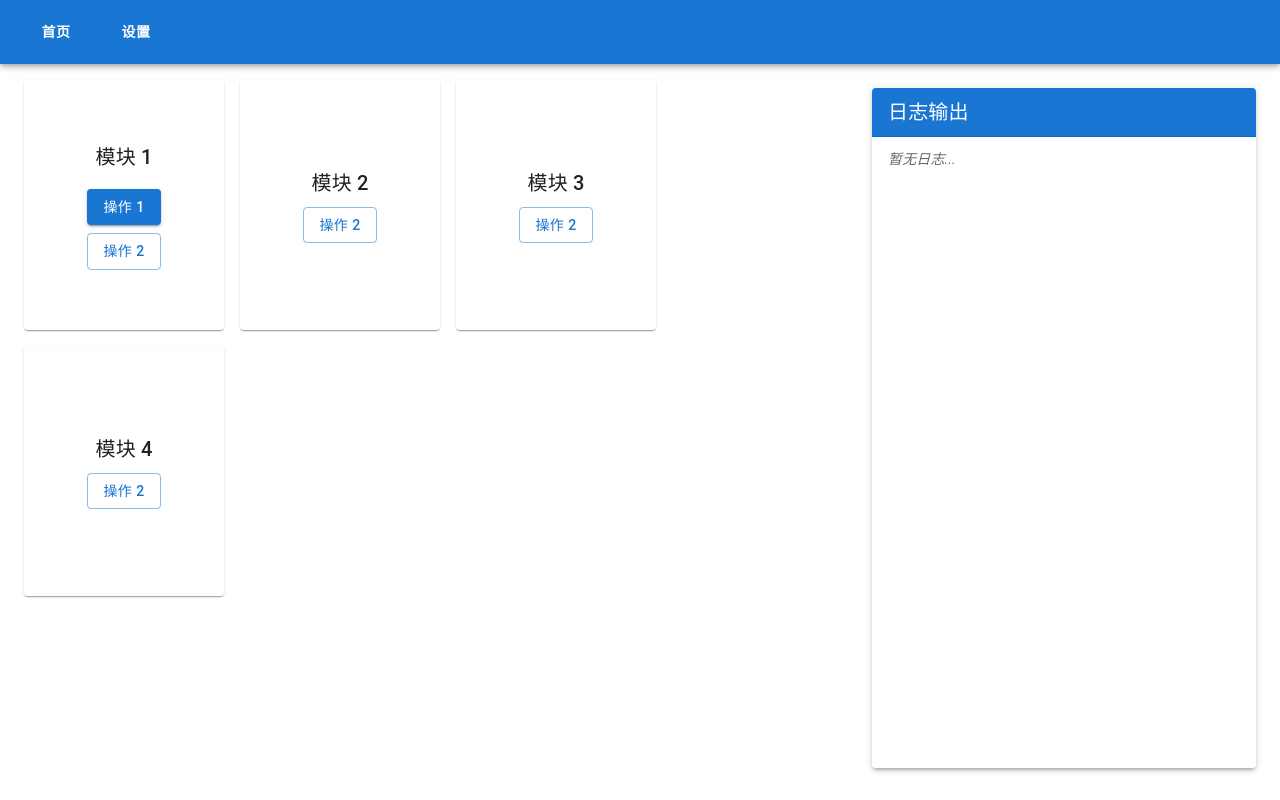
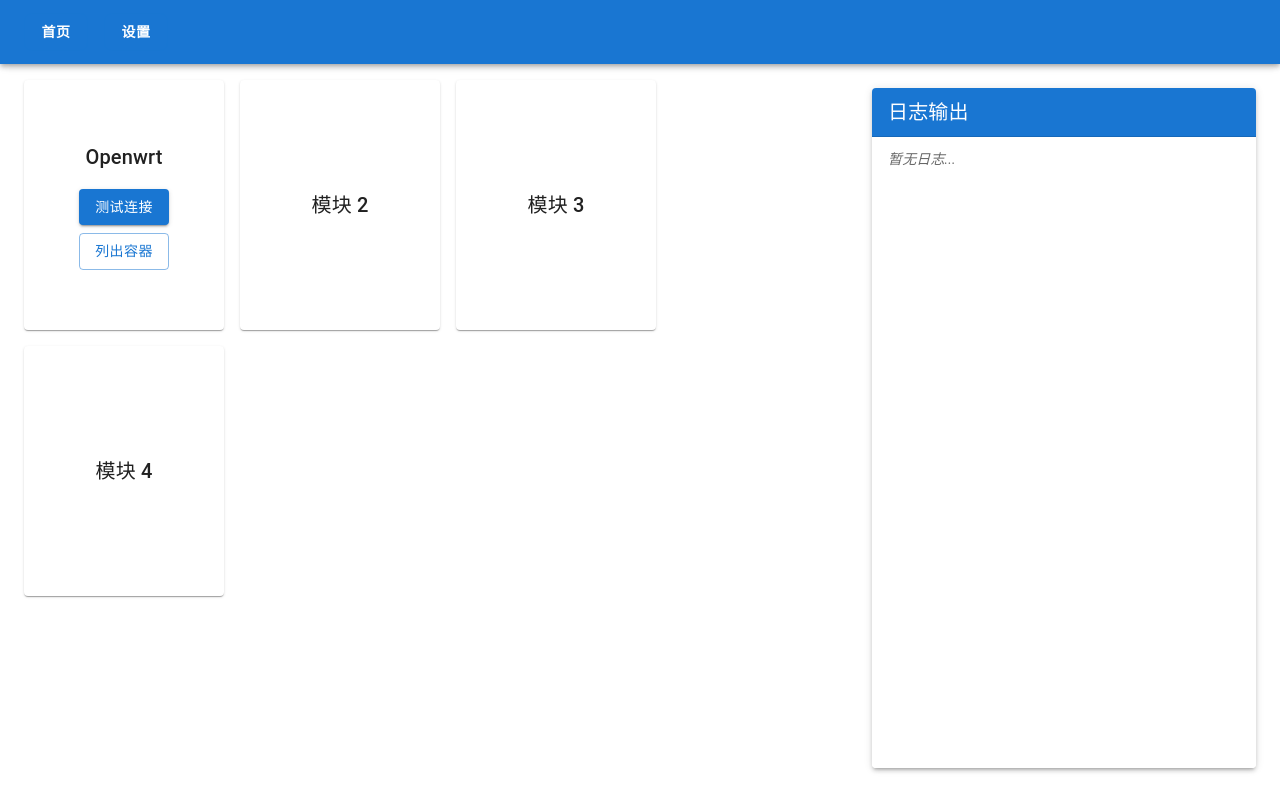
Before and after one commit to v2vv/linux-ops-script, a React (Vite) app in the folder frontend/: page / in a window 1280 px wide. Built offline with nearby package versions, Linux system fonts and the light colour scheme; some icons are missing.

Commit message:
增加 Openwrt 模块

```diff
--- a/frontend/src/components/Mui.jsx
+++ b/frontend/src/components/Mui.jsx
@@ -203,7 +203,7 @@ export default function SidebarLayout() {
       return (
         <Box sx={{ pr: "33%" }}>
           <Grid container spacing={2}>
-            {["模块 1", "模块 2", "模块 3", "模块 4"].map((module, index) => (
+            {["Openwrt", "模块 2", "模块 3", "模块 4"].map((module, index) => (
               <Grid item xs={12} md={6} key={index}>
                 <Paper sx={{
                   height: 250,
@@ -215,14 +215,16 @@ export default function SidebarLayout() {
                   p: 2
                 }}>
                   <Typography variant="h6">{module}</Typography>
-                  {module === "模块 1" && (
-                    <Button variant="contained" sx={{ mt: 2 }} onClick={handleModule1Action1}>
-                      操作 1
-                    </Button>
+                  {module === "Openwrt" && (
+                    <>
+                      <Button variant="contained" sx={{ mt: 2 }} onClick={handleModule1Action1}>
+                        测试连接
+                      </Button>
+                      <Button variant="outlined" sx={{ mt: 1 }} onClick={handleModule1Action2}>
+                        列出容器
+                      </Button>
+                    </>
                   )}
-                  <Button variant="outlined" sx={{ mt: 1 }} onClick={handleModule1Action2}>
-                    操作 2
-                  </Button>
                 </Paper>
               </Grid>
             ))}
```
